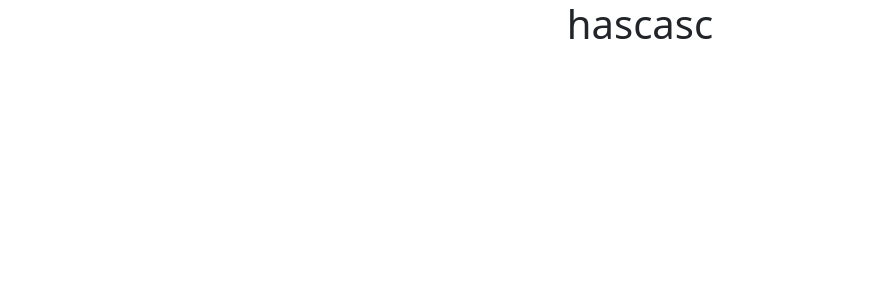
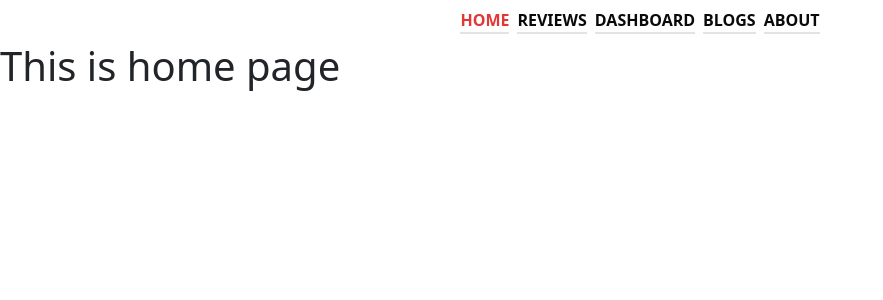
Before and after one commit to ishtiyak98/product-analysis-website, a React (Create React App) app: page / in a window 1280 px wide. Shown: the top 300 px of the page, without its empty margins (0-883 px from the left). Built offline with nearby package versions, Linux system fonts and the light colour scheme.

Commit message:
navbar added

```diff
--- a/src/App.js
+++ b/src/App.js
@@ -1,10 +1,20 @@
 import 'bootstrap/dist/css/bootstrap.min.css';
+import { Route, Routes } from 'react-router-dom';
 import './App.css';
+import Blogs from './components/Blogs/Blogs';
+import Header from './components/Header/Header';
+import Home from './components/Home/Home';
 
 function App() {
   return (
-    <div className="App">
-      <h1>hascasc </h1>
+    <div>
+      <Header></Header>
+
+      <Routes>
+        <Route path='/' element={<Home></Home>}></Route>
+        <Route path='/home' element={<Home></Home>}></Route>
+        <Route path='/blogs' element={<Blogs></Blogs>}></Route>
+      </Routes>
 
     </div>
   );
--- /dev/null
+++ b/src/components/Blogs/Blogs.js
@@ -0,0 +1,11 @@
+import React from "react";
+
+const Blogs = () => {
+  return (
+    <div>
+      <h2 className="text-center">Blog-page</h2>
+    </div>
+  );
+};
+
+export default Blogs;
--- /dev/null
+++ b/src/components/CustomLink/CustomLink.js
@@ -0,0 +1,22 @@
+import React from "react";
+import { Link, useMatch, useResolvedPath } from "react-router-dom";
+
+const CustomLink = ({ children, to, ...props }) => {
+  let resolved = useResolvedPath(to);
+  let match = useMatch({ path: resolved.pathname, end: true });
+  return (
+    <div>
+      <Link
+        style={{
+          color: match ? "#e33636" : "#0a0a0a",
+        }}
+        to={to}
+        {...props}
+      >
+        {children}
+      </Link>
+    </div>
+  );
+};
+
+export default CustomLink;
--- /dev/null
+++ b/src/components/Header/Header.css
@@ -0,0 +1,8 @@
+
+.nav-link{
+    text-decoration: none;
+    font-weight: 600;
+    border-bottom: 2px solid #e3e3e3;
+    color: black;
+    padding: 0px 0px;
+}
--- /dev/null
+++ b/src/components/Header/Header.js
@@ -0,0 +1,17 @@
+import React from 'react';
+import CustomLink from '../CustomLink/CustomLink';
+import "./Header.css"
+
+const Header = () => {
+    return (
+        <nav className='py-2 d-flex justify-content-center'>
+            <CustomLink className='nav-link mx-1' to={"/"}>HOME</CustomLink>
+            <CustomLink className='nav-link mx-1' to={"/reviews"}>REVIEWS</CustomLink>
+            <CustomLink className='nav-link mx-1' to={"/dashboard"}>DASHBOARD</CustomLink>
+            <CustomLink className='nav-link mx-1' to={"/blogs"}>BLOGS</CustomLink>
+            <CustomLink className='nav-link mx-1' to={"/about"}>ABOUT</CustomLink>
+        </nav>
+    );
+};
+
+export default Header;
--- /dev/null
+++ b/src/components/Home/Home.js
@@ -0,0 +1,11 @@
+import React from 'react';
+
+const Home = () => {
+    return (
+        <div>
+            <h1>This is home page</h1>
+        </div>
+    );
+};
+
+export default Home;
--- a/src/index.js
+++ b/src/index.js
@@ -1,14 +1,17 @@
-import React from 'react';
-import ReactDOM from 'react-dom';
-import './index.css';
-import App from './App';
-import reportWebVitals from './reportWebVitals';
+import React from "react";
+import ReactDOM from "react-dom";
+import "./index.css";
+import App from "./App";
+import reportWebVitals from "./reportWebVitals";
+import { BrowserRouter } from "react-router-dom";
 
 ReactDOM.render(
   <React.StrictMode>
-    <App />
+    <BrowserRouter>
+      <App />
+    </BrowserRouter>
   </React.StrictMode>,
-  document.getElementById('root')
+  document.getElementById("root")
 );
 
 // If you want to start measuring performance in your app, pass a function
```
